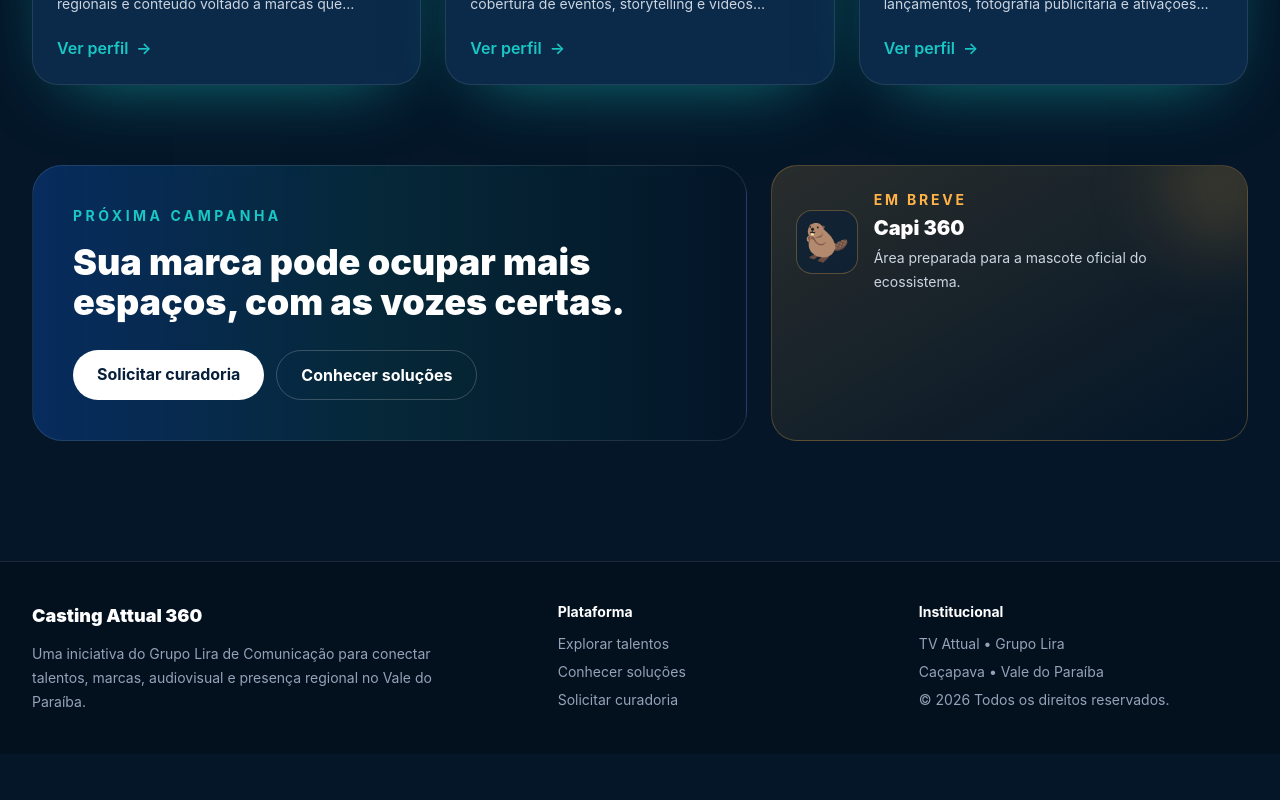
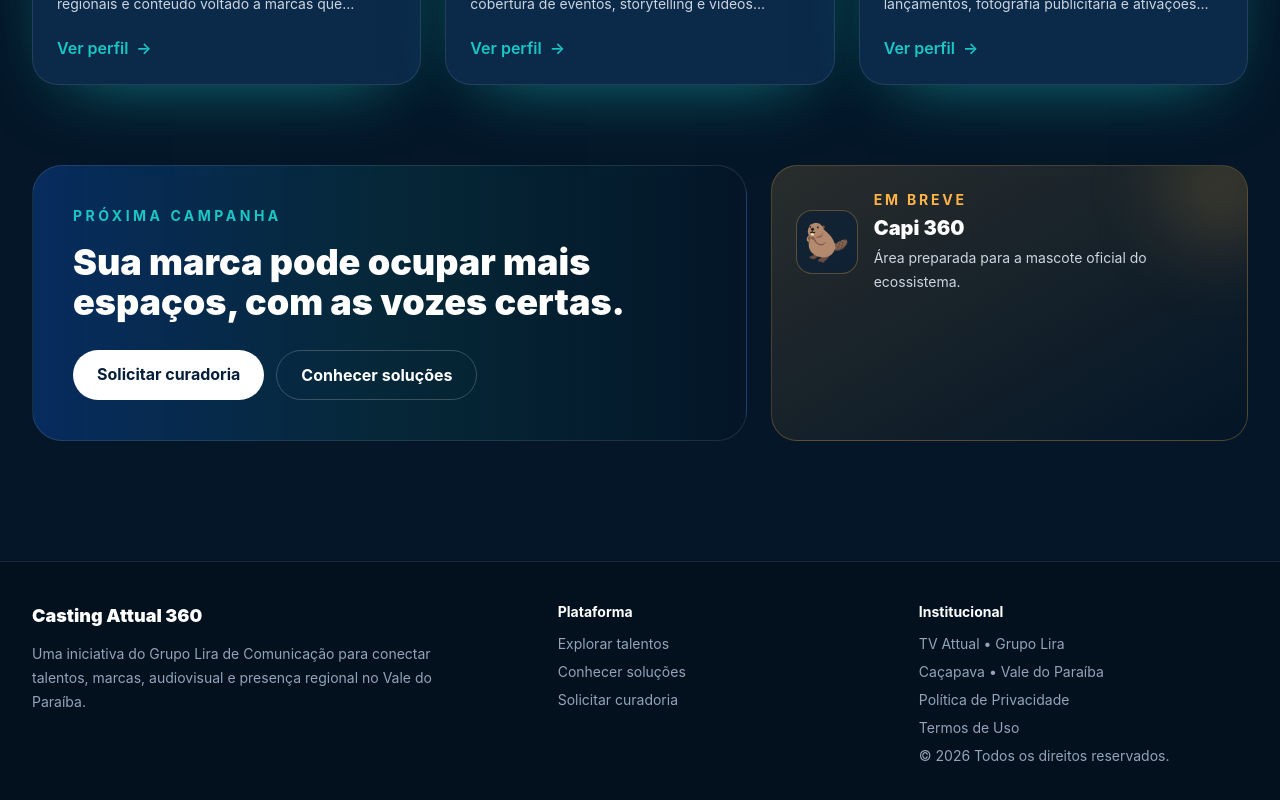
Before and after one commit to Grupo-Lira-de-Comunicacao/casting-attual-360, a Next.js app: page / in a window 1280 px wide. Shown: the part 2807-3607 px from the top of the page. Before the commit the page ends 3561 px from the top, so only its background shows below. Built offline with nearby package versions, Linux system fonts and the light colour scheme; no server answers; the database is empty.

Commit message:
feat: adicionar links legais ao rodape

```diff
--- a/src/components/site-shell.tsx
+++ b/src/components/site-shell.tsx
@@ -95,6 +95,8 @@ export function SiteShell({ children }: { children: React.ReactNode }) {
             <div className="mt-3 grid gap-2">
               <span>TV Attual • Grupo Lira</span>
               <span>Caçapava • Vale do Paraíba</span>
+              <Link href="/privacidade" className="hover:text-teal">Política de Privacidade</Link>
+              <Link href="/termos" className="hover:text-teal">Termos de Uso</Link>
               <span>© 2026 Todos os direitos reservados.</span>
             </div>
           </div>
```
